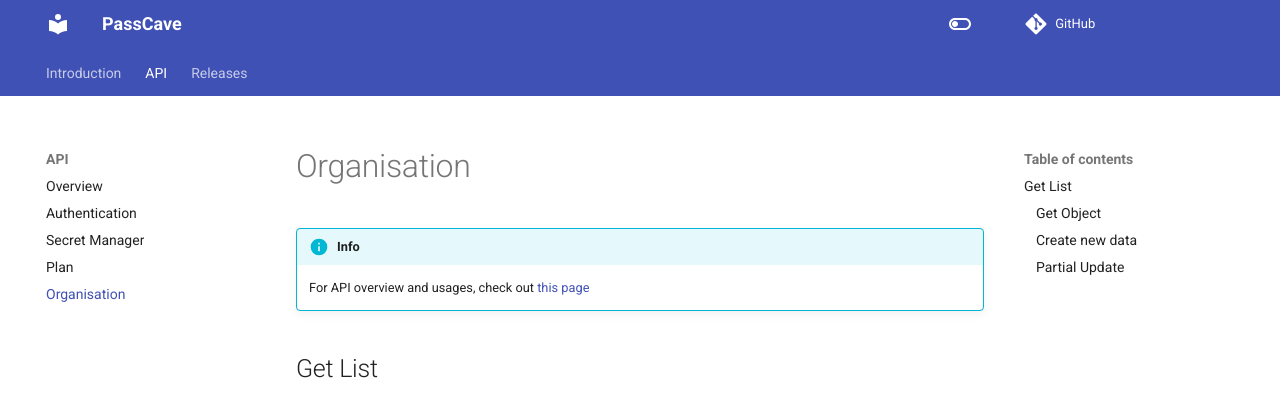
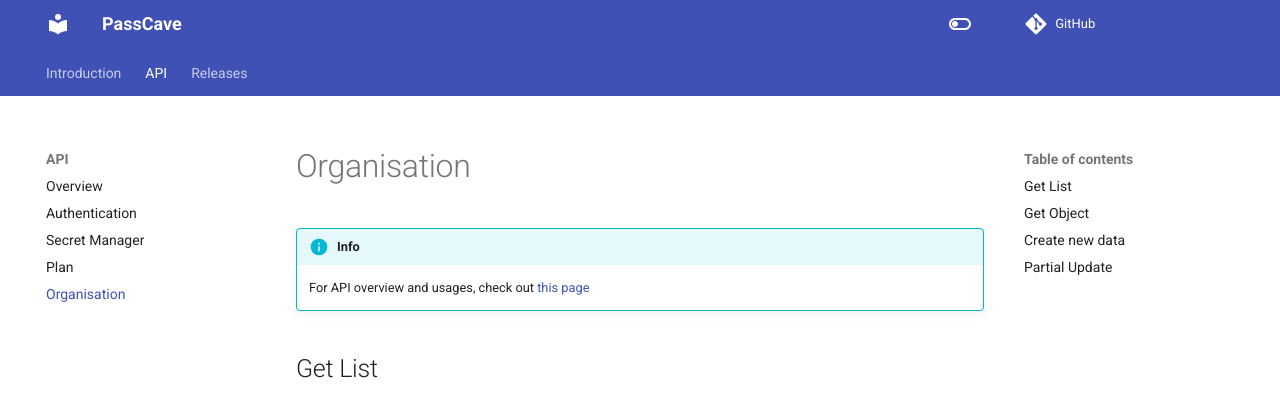
Before and after one commit to purnendukar/PassCave-backend, an MkDocs documentation site: the page built from docs/api/4-organisation.md, in a window 1280 px wide and 900 px high. Shown: the top 397 px of the window. Built offline with MkDocs 1.6.1 and Material for MkDocs 9.7.7, drawn with Linux system fonts in a browser that asks for light colours; comment, search, counter and statistics services are not loaded.

Commit message:
chore: heading

````diff
--- a/docs/api/4-organisation.md
+++ b/docs/api/4-organisation.md
@@ -34,7 +34,7 @@
 }
 ```
 
-### Get Object
+## Get Object
 
 ```
 GET /api/organisation/:id (requires authentication)
@@ -59,7 +59,7 @@
 ```
 
 
-### Create new data
+## Create new data
 
 ```
 POST /api/organisation (requires authentication)
@@ -102,7 +102,7 @@
 ```
 
 
-### Partial Update
+## Partial Update
 
 ```
 PATCH /api/organisation/:id (requires authentication)
````
